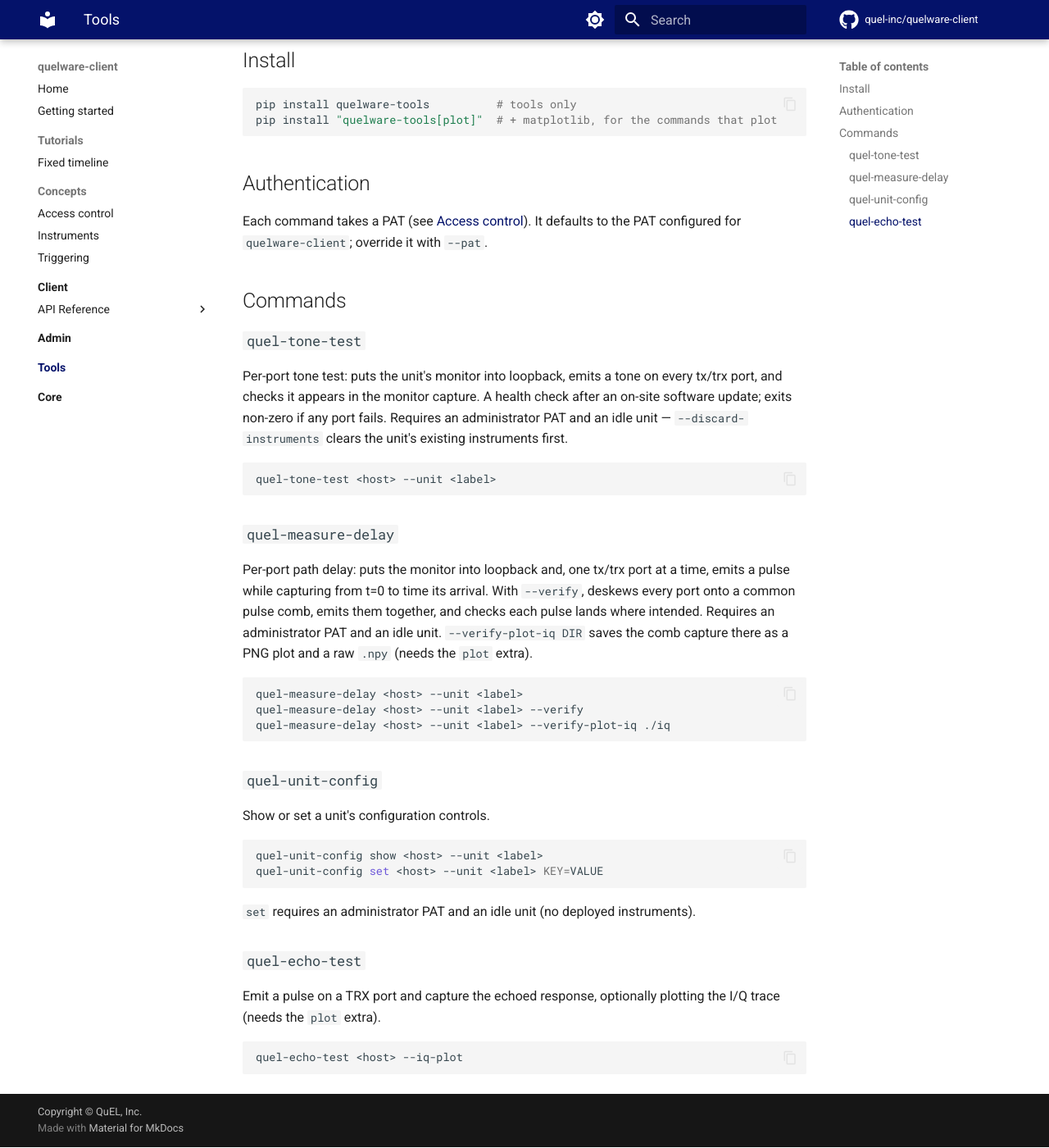
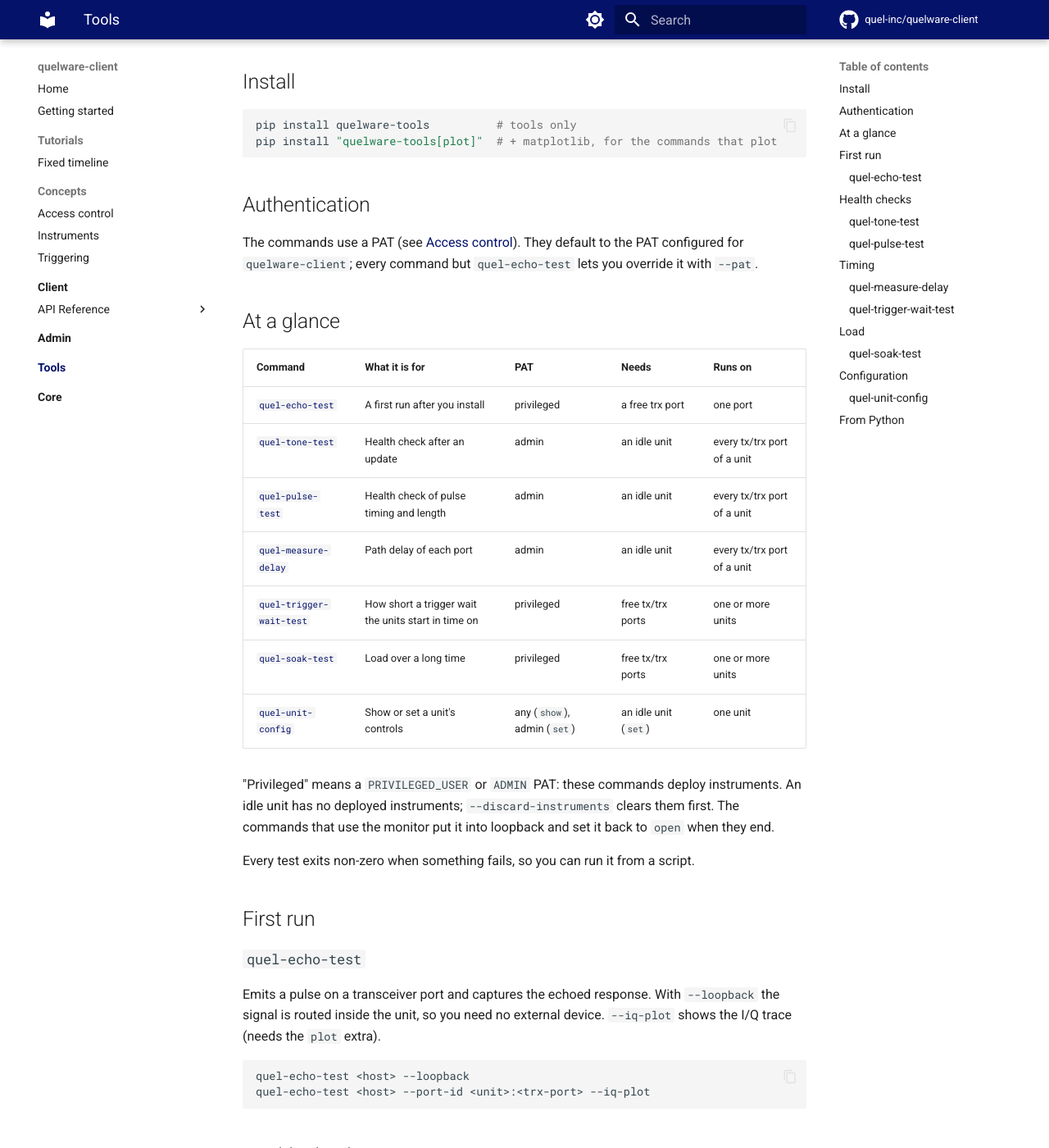
Before and after one commit to quel-inc/quelware-client, an MkDocs documentation site: the page built from docs/tools/index.md, in a window 1280 px wide and 1400 px high, scrolled down 240 px. Shown: the whole window at 82% size. Built offline with MkDocs 1.6.1 and Material for MkDocs 9.7.7, drawn with Linux system fonts in a browser that asks for light colours; comment, search, counter and statistics services are not loaded; some of the changed text lies outside the part shown.

Commit message:
docs, tools: introduce every quelware-tools command by what it is for

````diff
--- a/docs/tools/index.md
+++ b/docs/tools/index.md
@@ -1,9 +1,10 @@
 # Tools
 
 `quelware-tools` is a set of command-line tools and diagnostics for QuEL
-systems, built on [`quelware-client`](../client/index.md). They run against an
-already-running manager and edge server — you give them an endpoint and a PAT;
-they start nothing themselves.
+systems, built on [`quelware-client`](../client/index.md). Use them to check a
+system after you set it up or update it, to measure its timing, and to put load
+on it. They run against an already-running system — you give them an endpoint
+and a PAT; they start nothing themselves.
 
 ## Install
 
@@ -14,55 +15,138 @@ pip install "quelware-tools[plot]"  # + matplotlib, for the commands that plot
 
 ## Authentication
 
-Each command takes a PAT (see [Access control](../concepts/access-control.md)).
-It defaults to the PAT configured for `quelware-client`; override it with
-`--pat`.
+The commands use a PAT (see [Access control](../concepts/access-control.md)).
+They default to the PAT configured for `quelware-client`; every command but
+`quel-echo-test` lets you override it with `--pat`.
 
-## Commands
+## At a glance
+
+| Command | What it is for | PAT | Needs | Runs on |
+| ------- | -------------- | --- | ----- | ------- |
+| [`quel-echo-test`](#quel-echo-test) | A first run after you install | privileged | a free trx port | one port |
+| [`quel-tone-test`](#quel-tone-test) | Health check after an update | admin | an idle unit | every tx/trx port of a unit |
+| [`quel-pulse-test`](#quel-pulse-test) | Health check of pulse timing and length | admin | an idle unit | every tx/trx port of a unit |
+| [`quel-measure-delay`](#quel-measure-delay) | Path delay of each port | admin | an idle unit | every tx/trx port of a unit |
+| [`quel-trigger-wait-test`](#quel-trigger-wait-test) | How short a trigger wait the units start in time on | privileged | free tx/trx ports | one or more units |
+| [`quel-soak-test`](#quel-soak-test) | Load over a long time | privileged | free tx/trx ports | one or more units |
+| [`quel-unit-config`](#quel-unit-config) | Show or set a unit's controls | any (`show`), admin (`set`) | an idle unit (`set`) | one unit |
+
+"Privileged" means a `PRIVILEGED_USER` or `ADMIN` PAT: these commands deploy
+instruments. An idle unit has no deployed instruments; `--discard-instruments`
+clears them first. The commands that
+use the monitor put it into loopback and set it back to `open` when they end.
+
+Every test exits non-zero when something fails, so you can run it from a script.
+
+## First run
+
+### `quel-echo-test`
+
+Emits a pulse on a transceiver port and captures the echoed response. With
+`--loopback` the signal is routed inside the unit, so you need no external
+device. `--iq-plot` shows the I/Q trace (needs the `plot` extra).
+
+```sh
+quel-echo-test <host> --loopback
+quel-echo-test <host> --port-id <unit>:<trx-port> --iq-plot
+```
+
+## Health checks
+
+Run these after an on-site software update.
 
 ### `quel-tone-test`
 
-Per-port tone test: puts the unit's monitor into loopback, emits a tone on every
-tx/trx port, and checks it appears in the monitor capture. A health check after
-an on-site software update; exits non-zero if any port fails. Requires an
-administrator PAT and an idle unit — `--discard-instruments` clears the unit's
-existing instruments first.
+Emits a tone on every tx/trx port of a unit, one port at a time, and checks
+that it shows up on the monitor.
 
 ```sh
 quel-tone-test <host> --unit <label>
 ```
 
+### `quel-pulse-test`
+
+Emits a train of pulses of several lengths and gaps on every tx/trx port, and
+checks on the monitor that each pulse starts where it was put, is as long as it
+was, and that no other pulse shows up. The lengths and gaps include the ones
+where the server joins pulses into one send or splits them. `--plot-iq DIR`
+saves each port's capture there as a PNG plot and a raw `.npy` (needs the
+`plot` extra).
+
+```sh
+quel-pulse-test <host> --unit <label>
+quel-pulse-test <host> --unit <label> --length-ticks 4 --length-ticks 16 --gap-ticks 0 --gap-ticks 8
+```
+
+## Timing
+
 ### `quel-measure-delay`
 
-Per-port path delay: puts the monitor into loopback and, one tx/trx port at a
-time, emits a pulse while capturing from t=0 to time its arrival. With
-`--verify`, deskews every port onto a common pulse comb, emits them together, and
-checks each pulse lands where intended. Requires an administrator PAT and an idle
-unit. `--verify-plot-iq DIR` saves the comb capture there as a PNG plot and a raw
-`.npy` (needs the `plot` extra).
+Measures the delay from each tx/trx port to the monitor: one port at a time, it
+emits a pulse and times its arrival. With `--verify`, it then delays every port
+by its measured amount, emits a comb of pulses on all of them at once, and
+checks that each pulse lands where intended. `--verify-plot-iq DIR` saves the
+comb capture as a PNG plot and a raw `.npy` (needs the `plot` extra).
 
 ```sh
 quel-measure-delay <host> --unit <label>
 quel-measure-delay <host> --unit <label> --verify
-quel-measure-delay <host> --unit <label> --verify-plot-iq ./iq
 ```
+
+### `quel-trigger-wait-test`
+
+Finds how short a trigger wait works on your system (see
+[Triggering](../concepts/triggering.md)). It sends a short pulse on every
+tx/trx port of the units, triggers them all at once many times at each of a
+set of waits (150 to 600 ms by default), and reports for each wait how many
+runs completed and why the others failed. Without `--unit` it runs on every
+unit.
+
+```sh
+quel-trigger-wait-test <host>
+quel-trigger-wait-test <host> --unit <label> --wait-ms 150 --wait-ms 200 --runs-per-wait 50
+```
+
+## Load
+
+### `quel-soak-test`
+
+Keeps the units busy with random trains of waves on every tx/trx port, and
+random capture windows on every trx port, all under one trigger per run. It
+runs until a number of runs or a duration is spent, and logs how long each
+step of a run took. A failed run is counted by its kind; `--save-dir` saves
+its plan as JSON, which you can replay from its seed and run index.
+
+```sh
+quel-soak-test <host> --duration-sec 3600
+quel-soak-test <host> --unit <label> --runs 1000 --save-dir ./failed
+quel-soak-test <host> --unit <label> --seed 7 --start-run 42 --runs 1   # replay a run
+```
+
+## Configuration
 
 ### `quel-unit-config`
 
-Show or set a unit's configuration controls.
+Shows or sets a unit's configuration controls. Find the keys with `show`.
 
 ```sh
 quel-unit-config show <host> --unit <label>
 quel-unit-config set <host> --unit <label> KEY=VALUE
 ```
 
-`set` requires an administrator PAT and an idle unit (no deployed instruments).
+## From Python
 
-### `quel-echo-test`
+The tests are also functions in `quelware_tools.diagnostics`: `run_tone_test`,
+`run_pulse_test`, `run_delay_test`, `run_trigger_wait_test` and `run_soak_test`.
+Each takes a client and returns a report.
 
-Emit a pulse on a TRX port and capture the echoed response, optionally plotting
-the I/Q trace (needs the `plot` extra).
+```python
+from quelware_client import create_quelware_client
+from quelware_tools.diagnostics import run_tone_test
 
-```sh
-quel-echo-test <host> --iq-plot
+async def check(host: str, unit: str) -> bool:
+    qc = create_quelware_client(host, 50051)
+    async with qc:
+        report = await run_tone_test(qc, unit)
+    return report.passed
 ```
````
Also changed, not shown: quelware-tools/README.md (+22 -11 lines).
